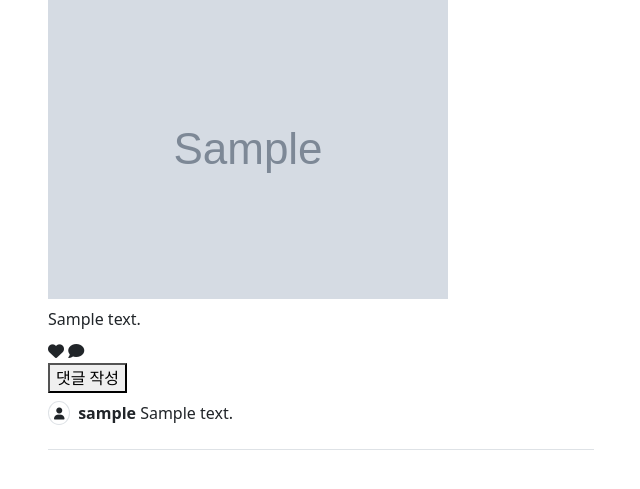
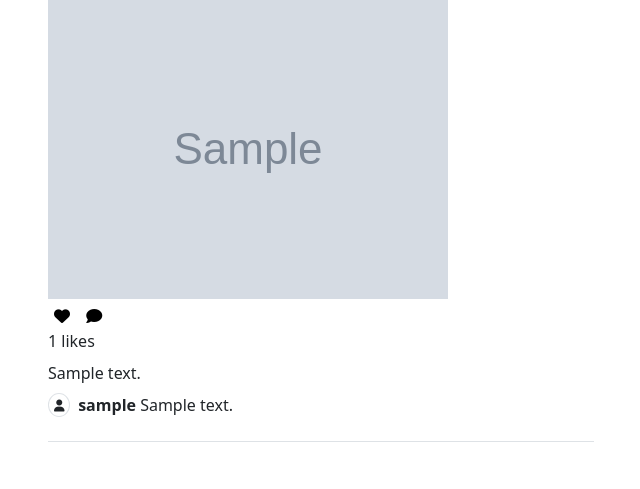
Before and after one commit to Isaccchoi/OZ_Django, a Django app: page / in a window 1280 px wide. Shown: the part 151-640 px from the top of the page, without its empty margins (319-959 px from the left). Run offline with Django 5.2, Linux system fonts and the light colour scheme; tables that the repository leaves empty hold one stand-in row (values such as "Sample post"); grey boxes marked "Sample" are stand-in pictures; parts of the project's set-up code (start-up, migrations or seed data) failed here and were passed over; some libraries are stand-ins or nearby versions.

Commit message:
10-3 좋아요 기능 만들기

```diff
--- a/pystagram/config/urls.py
+++ b/pystagram/config/urls.py
@@ -30,6 +30,9 @@ urlpatterns = [
     path('create/', post_views.PostCreateView.as_view(), name='create'),
     path('<int:pk>/update/', post_views.PostUpdateView.as_view(), name='update'),
 
+    # like
+    path('like/', post_views.toggle_like, name='toggle_like'),
+
     # auth
     path('signup/', member_views.SignupView.as_view(), name='signup'),
     path('verify/', member_views.verify_email, name='verify_email'),
--- a/pystagram/post/models.py
+++ b/pystagram/post/models.py
@@ -57,7 +57,15 @@ class Comment(TimestampModel):
     user = models.ForeignKey(User, on_delete=models.CASCADE)
 
     def __str__(self):
-        return f'{self.post} | {self.user}'
+        return f'[comment]{self.post} | {self.user}'
+
+
+class Like(TimestampModel):
+    post = models.ForeignKey(Post, related_name='likes', on_delete=models.CASCADE)
+    user = models.ForeignKey(User, related_name='likes', on_delete=models.CASCADE)
+
+    def __str__(self):
+        return f'[like] {self.post} | {self.user}'
 
 
 @receiver(post_save, sender=Post)
--- /dev/null
+++ b/pystagram/post/templatetags/custom_tag.py
@@ -0,0 +1,11 @@
+from django import template
+
+register = template.Library()
+
+
+@register.simple_tag()
+def add_like_class(user, likes):
+    for like_obj in likes:
+        if like_obj.user == user:
+            return ' text-danger'
+    return ''
--- a/pystagram/post/views.py
+++ b/pystagram/post/views.py
@@ -1,15 +1,17 @@
+from django.contrib.auth.decorators import login_required
 from django.contrib.auth.mixins import LoginRequiredMixin
-from django.http import HttpResponseRedirect
-from django.shortcuts import render
+from django.http import Http404, HttpResponseRedirect, JsonResponse
+from django.shortcuts import get_object_or_404, render
 from django.urls import reverse
+from django.views.decorators.csrf import csrf_exempt
 from django.views.generic import CreateView, ListView, UpdateView
 
 from post.forms import CommentForm, PostForm, PostImageFormSet
-from post.models import Post
+from post.models import Like, Post
 
 
 class PostListView(ListView):
-    queryset = Post.objects.all().select_related('user').prefetch_related('images', 'comments')
+    queryset = Post.objects.all().select_related('user').prefetch_related('images', 'comments', 'likes')
     template_name = 'post/list.html'
     paginate_by = 5
     ordering = ('-created_at', )
@@ -64,3 +66,21 @@ class PostUpdateView(LoginRequiredMixin, UpdateView):
     def get_queryset(self):
         queryset = super().get_queryset()
         return queryset.filter(user=self.request.user)
+
+
+@csrf_exempt
+@login_required()
+def toggle_like(request):
+    post_pk = request.POST.get('post_pk')
+    if not post_pk:
+        raise Http404()
+
+    post = get_object_or_404(Post, pk=post_pk)
+    user = request.user
+
+    like, created = Like.objects.get_or_create(user=user, post=post)
+
+    if not created:
+        like.delete()
+
+    return JsonResponse({'created': created})
--- a/pystagram/static/css/style.css
+++ b/pystagram/static/css/style.css
@@ -3,3 +3,8 @@
 textarea.form-control {
     resize: none;
 }
+
+.add-comment:hover {
+    background-color: black !important;
+    color: white;
+}
--- a/pystagram/templates/post/list.html
+++ b/pystagram/templates/post/list.html
@@ -1,5 +1,6 @@
 {% extends 'base.html' %}
 {% load static %}
+{% load custom_tag %}
 
 {% block style %}
   <link rel="stylesheet" href="https://cdn.jsdelivr.net/npm/swiper@11/swiper-bundle.min.css"/>
@@ -40,17 +41,20 @@
             </div>
             <div class="swiper-pagination"></div>
           </div>
-{#         TODO: like  #}
+          <div class="mt-1">
+            <button class="border-0 bg-transparent rounded-3 like-btn{% add_like_class request.user post.likes.all %}" data-post-pk="{{ post.pk }}">
+              <i class="fa-regular fa-heart"></i>
+            </button>
+
+            <button class="add-comment border-0 bg-transparent rounded-3">
+              <i class="fa-regular fa-comment"></i>
+            </button>
+          </div>
+          <div>
+            {{ post.likes.count }} likes
+          </div>
           <div class="my-2">
             {{ post.content | linebreaksbr }}
-          </div>
-          <div>
-            <i class="fa-regular fa-heart"></i>
-            <i class="fa-regular fa-comment"></i>
-
-            <div>
-              <button class="add-comment">댓글 작성</button>
-            </div>
           </div>
           <div class="comment-form d-none">
             {% if request.user.is_authenticated %}
@@ -105,5 +109,27 @@
     $('.add-comment').on('click', function(){
 		  $(this).parents('.infinite-item').find('.comment-form').toggleClass('d-none');
     })
+
+    $('.like-btn').on('click', function() {
+		  const this_btn = $(this);
+
+		  $.ajax({
+          url: '{% url "toggle_like" %}',
+          method: 'post',
+          data: {
+			      'post_pk': $(this).data('post-pk')
+          },
+          success: function (res) {
+				    if(res.created) {
+			        this_btn.addClass('text-danger')
+            } else {
+						  this_btn.removeClass('text-danger')
+			      }
+		      },
+          error: function () {
+            console.log('error')
+          }
+      })
+    })
   </script>
 {% endblock %}
```
Also changed, not shown: pystagram/post/migrations/0004_like.py (added), pystagram/post/templatetags/__init__.py (added).
